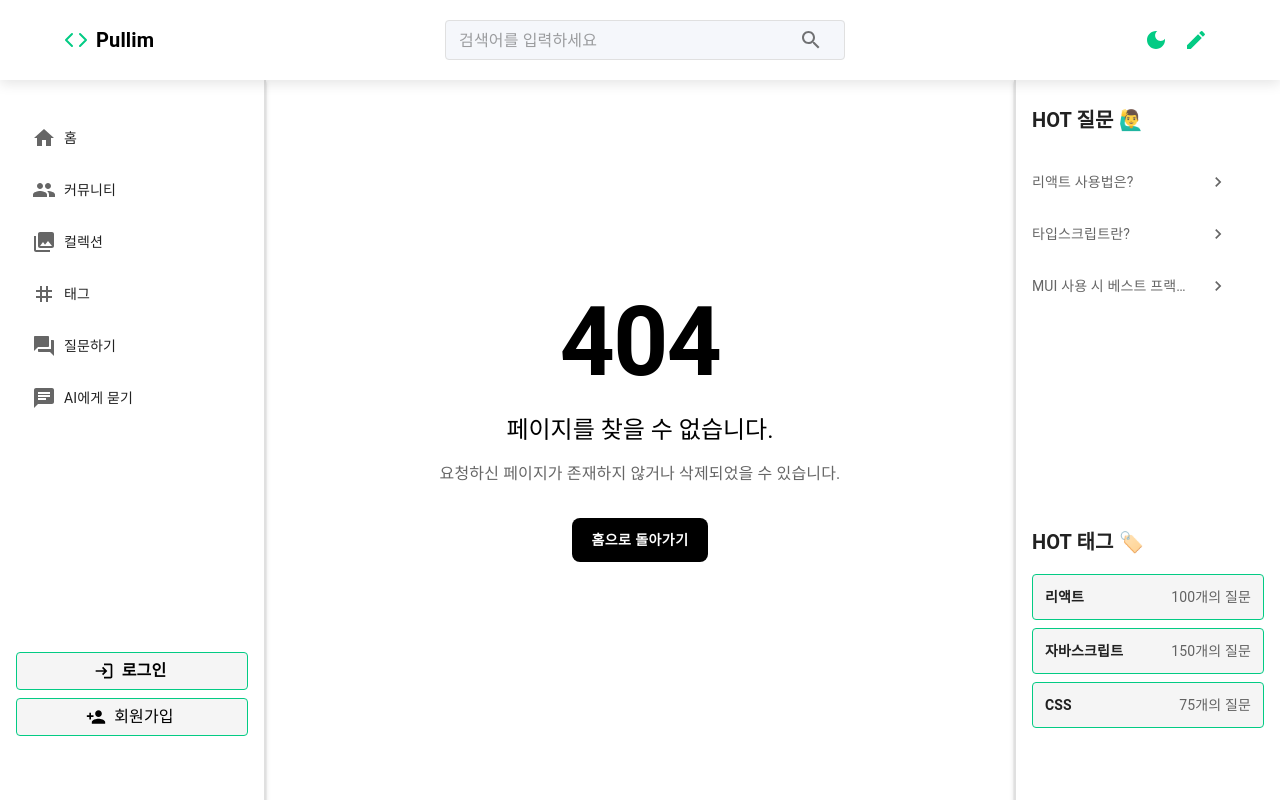
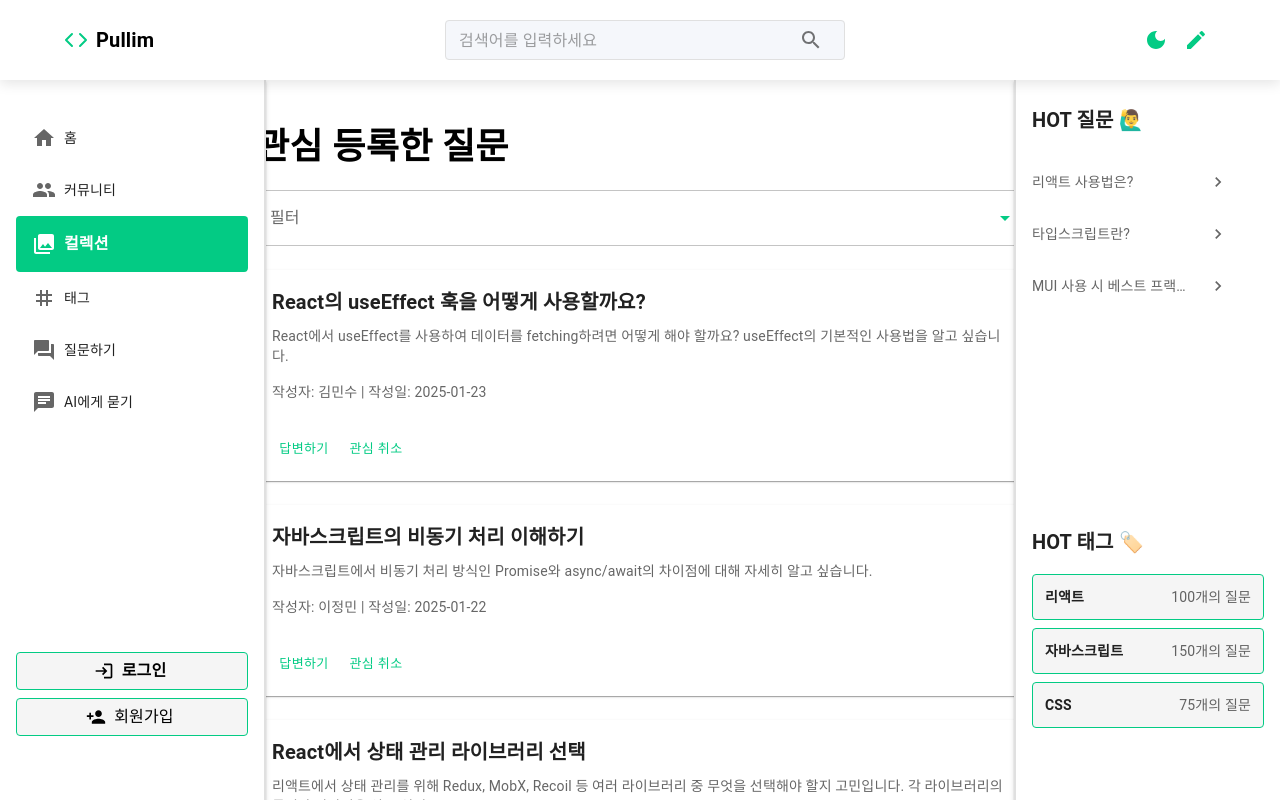
Before and after one commit to minkwan-1/react-nest, a React (Vite) app in the folder client/: page /collection in a window 1280 px wide. Shown: the top 800 px of the page. Built offline with nearby package versions, Linux system fonts and the light colour scheme; what quill-image-resize-module-ts would draw is missing.

Commit message:
collection page 생성

```diff
--- a/client/src/App.tsx
+++ b/client/src/App.tsx
@@ -13,6 +13,7 @@ import {
   RedirectPage,
   LandingPage,
   CommunityPage,
+  CollectionPage,
 } from "./pages";
 
 const App = () => {
@@ -31,6 +32,7 @@ const App = () => {
       {/* <Route path="/test" element={<TestPage />} /> */}
       <Route path="/redirect" element={<RedirectPage />} />
       <Route path="/community" element={<CommunityPage />} />
+      <Route path="/collection" element={<CollectionPage />} />
     </Routes>
   );
 };
--- a/client/src/components/layout/sidebar/LeftSidebar.tsx
+++ b/client/src/components/layout/sidebar/LeftSidebar.tsx
@@ -31,7 +31,7 @@ const sidebarLinks = [
     Icon: GroupIcon,
   },
   {
-    route: "/collections",
+    route: "/collection",
     label: "컬렉션",
     Icon: CollectionsIcon,
   },
--- /dev/null
+++ b/client/src/pages/CollectionPage.tsx
@@ -0,0 +1,161 @@
+import {
+  Box,
+  Typography,
+  Button,
+  Card,
+  CardContent,
+  CardActions,
+  Select,
+  MenuItem,
+  InputLabel,
+  FormControl,
+  SelectChangeEvent,
+} from "@mui/material";
+import { useState } from "react";
+import { PageContainer, ComponentWrapper } from "../components/layout/common";
+
+const collectionData = [
+  {
+    id: 1,
+    title: "React의 useEffect 훅을 어떻게 사용할까요?",
+    author: "김민수",
+    date: "2025-01-23",
+    content:
+      "React에서 useEffect를 사용하여 데이터를 fetching하려면 어떻게 해야 할까요? useEffect의 기본적인 사용법을 알고 싶습니다.",
+  },
+  {
+    id: 2,
+    title: "자바스크립트의 비동기 처리 이해하기",
+    author: "이정민",
+    date: "2025-01-22",
+    content:
+      "자바스크립트에서 비동기 처리 방식인 Promise와 async/await의 차이점에 대해 자세히 알고 싶습니다.",
+  },
+  {
+    id: 3,
+    title: "React에서 상태 관리 라이브러리 선택",
+    author: "박수진",
+    date: "2025-01-21",
+    content:
+      "리액트에서 상태 관리를 위해 Redux, MobX, Recoil 등 여러 라이브러리 중 무엇을 선택해야 할지 고민입니다. 각 라이브러리의 특징과 장단점을 알고 싶어요.",
+  },
+  {
+    id: 4,
+    title: "자바스크립트 클로저(Closure) 사용법",
+    author: "최수영",
+    date: "2025-01-20",
+    content:
+      "자바스크립트에서 클로저(Closure) 개념을 잘 이해하고 싶습니다. 예시를 들어 설명 부탁드립니다.",
+  },
+  {
+    id: 5,
+    title: "React 컴포넌트 간 데이터 전달 방법",
+    author: "정서연",
+    date: "2025-01-19",
+    content:
+      "React에서 부모 컴포넌트에서 자식 컴포넌트로 데이터를 전달하는 방법과 그 반대로 데이터를 전달하는 방법을 알고 싶습니다.",
+  },
+];
+
+const CollectionPage = () => {
+  const [filter, setFilter] = useState("");
+
+  // 이벤트 타입을 SelectChangeEvent로 변경
+  const handleFilterChange = (event: SelectChangeEvent<string>) => {
+    setFilter(event.target.value);
+  };
+
+  return (
+    <PageContainer>
+      <ComponentWrapper sx={{ padding: 2 }}>
+        <Typography
+          sx={{
+            color: "black",
+            fontSize: "36px",
+            fontWeight: "bold",
+            marginBottom: 2,
+          }}
+        >
+          관심 등록한 질문
+        </Typography>
+
+        {/* 필터 드롭박스 */}
+        <Box sx={{ display: "flex", gap: 2, marginBottom: 3 }}>
+          <FormControl fullWidth>
+            <InputLabel>필터</InputLabel>
+            <Select
+              value={filter}
+              label="필터"
+              onChange={handleFilterChange}
+              sx={{
+                flexGrow: 1,
+                "& .MuiOutlinedInput-root": {
+                  "& fieldset": {
+                    borderColor: "#03cb84",
+                  },
+                  "&:hover fieldset": {
+                    borderColor: "#03cb84",
+                  },
+                  "&.Mui-focused fieldset": {
+                    borderColor: "#03cb84",
+                  },
+                },
+                "& .MuiSelect-icon": {
+                  color: "#03cb84",
+                },
+              }}
+            >
+              <MenuItem value="latest">최신순</MenuItem>
+              <MenuItem value="popular">인기순</MenuItem>
+              <MenuItem value="answered">답변순</MenuItem>
+            </Select>
+          </FormControl>
+        </Box>
+
+        {/* 관심 등록된 질문 카드들 */}
+        <Box sx={{ display: "flex", flexDirection: "column", gap: 3 }}>
+          {collectionData.map((question) => (
+            <Box key={question.id}>
+              <Card
+                sx={{ width: "100%", display: "flex", flexDirection: "column" }}
+              >
+                <CardContent sx={{ flex: 1 }}>
+                  <Typography
+                    variant="h6"
+                    sx={{ fontWeight: "bold", marginBottom: 1 }}
+                  >
+                    {question.title}
+                  </Typography>
+                  <Typography
+                    variant="body2"
+                    color="textSecondary"
+                    sx={{ marginBottom: 2 }}
+                  >
+                    {question.content}
+                  </Typography>
+                  <Typography
+                    variant="body2"
+                    color="textSecondary"
+                    sx={{ fontSize: "14px" }}
+                  >
+                    작성자: {question.author} | 작성일: {question.date}
+                  </Typography>
+                </CardContent>
+                <CardActions sx={{ justifyContent: "flex-start", padding: 2 }}>
+                  <Button size="small" sx={{ color: "#03cb84" }}>
+                    답변하기
+                  </Button>
+                  <Button size="small" sx={{ color: "#03cb84" }}>
+                    관심 취소
+                  </Button>
+                </CardActions>
+              </Card>
+            </Box>
+          ))}
+        </Box>
+      </ComponentWrapper>
+    </PageContainer>
+  );
+};
+
+export default CollectionPage;
--- a/client/src/pages/index.ts
+++ b/client/src/pages/index.ts
@@ -11,7 +11,7 @@ import LandingPage from "./LandingPage";
 // import TestPage from "./TestPage";
 import RedirectPage from "./RedirectPage";
 import CommunityPage from "./CommunityPage";
-
+import CollectionPage from "./CollectionPage";
 export {
   HomePage,
   QuestionListPage,
@@ -26,4 +26,5 @@ export {
   // TestPage,
   RedirectPage,
   CommunityPage,
+  CollectionPage,
 };
```
